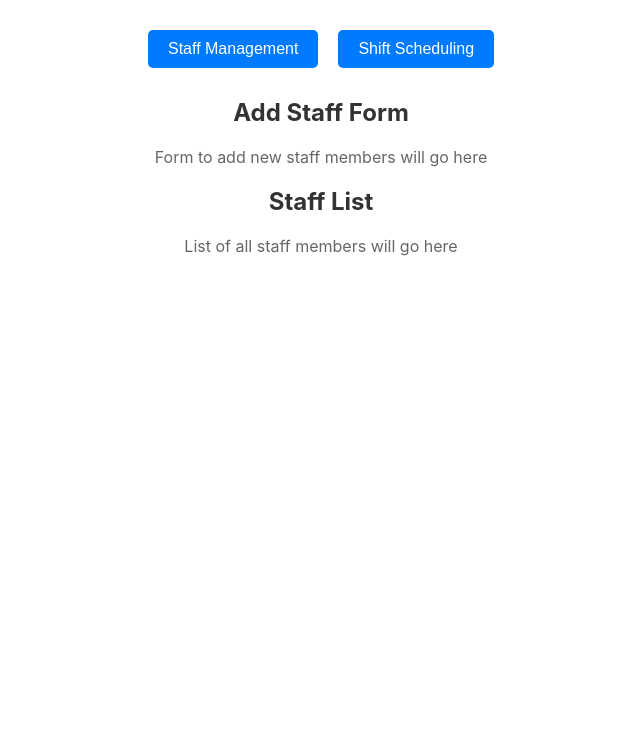
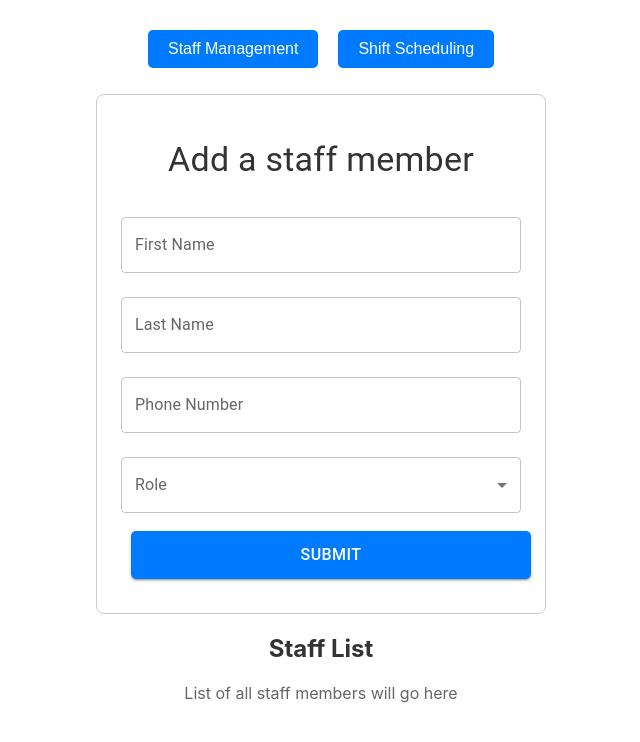
Before and after one commit to noodlewavey/restaurant-scheduler, a React (Create React App) app in the folder frontend/: page / in a window 1280 px wide. Shown: the top 742 px of the page, without its empty margins (319-959 px from the left). Built offline with nearby package versions, Linux system fonts and the light colour scheme.

Commit message:
Added component to add staff member, tested it on the frontend and made sure it connects to the backend. Error messages are all logged in my frontend testing. Will proceed to show stafflist after.

```diff
--- a/frontend/package.json
+++ b/frontend/package.json
@@ -3,6 +3,9 @@
   "version": "0.1.0",
   "private": true,
   "dependencies": {
+    "@emotion/react": "^11.14.0",
+    "@emotion/styled": "^11.14.1",
+    "@mui/material": "^7.2.0",
     "@testing-library/dom": "^10.4.1",
     "@testing-library/jest-dom": "^6.6.4",
     "@testing-library/react": "^16.3.0",
--- a/frontend/src/api/ShiftAPI.js
+++ b/frontend/src/api/ShiftAPI.js
@@ -8,7 +8,8 @@
             body: JSON.stringify(shiftData)
         });
         if (!response.ok) {
-            throw new Error('Failed to create shift');
+            const errorData = await response.json();
+            throw new Error(errorData.message || 'Failed to create shift');
         }
         return await response.json();
     } catch (error) {
@@ -26,7 +27,8 @@
             }
         });
         if (!response.ok) {
-            throw new Error('Failed to assign shift');
+            const errorData = await response.json();
+            throw new Error(errorData.message || 'Failed to assign shift');
         }
         return await response.json();
     } catch (error) {
--- a/frontend/src/api/StaffAPI.js
+++ b/frontend/src/api/StaffAPI.js
@@ -2,7 +2,8 @@
     try {
         const response = await fetch('/staff/get-staff-members-list');
         if (!response.ok) {
-            throw new Error('Failed to fetch staff members');
+            const errorData = await response.json();
+            throw new Error(errorData.message || 'Failed to fetch staff members');
         }
         return await response.json();
     } catch (error) {
@@ -21,7 +22,8 @@
             body: JSON.stringify(staffData)
         });
         if (!response.ok) {
-            throw new Error('Failed to save staff member');
+            const errorData = await response.json();
+            throw new Error(errorData.message || 'Failed to save staff member');
         }
         return await response.json();
     } catch (error) {
--- a/frontend/src/components/staff/AddStaffForm.js
+++ b/frontend/src/components/staff/AddStaffForm.js
@@ -1,11 +1,113 @@
-import React from 'react';
+import React, { useState } from 'react';
+import {
+  Box,
+  TextField,
+  Select,
+  MenuItem,
+  FormControl,
+  InputLabel,
+  Button,
+  Typography
+} from '@mui/material';
+import { saveStaffMember } from '../../api/StaffAPI';
 
 function AddStaffForm() {
+  const [formData, setFormData] = useState({
+    firstName: '',
+    lastName: '',
+    phoneNumber: '',
+    role: ''
+  });
+  const [message, setMessage] = useState('');
+  const [messageColor, setMessageColor] = useState('');
+
+  const handleInputChange = (field, value) => {
+    setFormData(prev => ({
+      ...prev,
+      [field]: value
+    }));
+  };
+
+  const handleSubmit = async () => {
+    try {
+      setMessage('');
+      const response = await saveStaffMember(formData);
+      setMessage('This staff member has been saved');
+      setMessageColor('green');
+      setFormData({
+        firstName: '',
+        lastName: '',
+        phoneNumber: '',
+        role: ''
+      });
+    } catch (error) {
+      setMessage(error.message || 'Failed to save staff member');
+      setMessageColor('red');
+    }
+  };
+
   return (
-    <div>
-      <h2>Add Staff Form</h2>
-      <p>Form to add new staff members will go here</p>
-    </div>
+    <Box sx={{ p: 3, border: '1px solid #ccc', borderRadius: 2, maxWidth: 400, mx: 'auto', my: 2 }}>
+      <Typography variant="h4" component="h2" gutterBottom>
+        Add a staff member
+      </Typography>
+
+      <TextField
+        fullWidth
+        label="First Name"
+        value={formData.firstName}
+        onChange={(e) => handleInputChange('firstName', e.target.value)}
+        margin="normal"
+      />
+
+      <TextField
+        fullWidth
+        label="Last Name"
+        value={formData.lastName}
+        onChange={(e) => handleInputChange('lastName', e.target.value)}
+        margin="normal"
+      />
+
+      <TextField
+        fullWidth
+        label="Phone Number"
+        value={formData.phoneNumber}
+        onChange={(e) => handleInputChange('phoneNumber', e.target.value)}
+        margin="normal"
+      />
+
+      <FormControl fullWidth margin="normal">
+        <InputLabel>Role</InputLabel>
+        <Select
+          value={formData.role}
+          label="Role"
+          onChange={(e) => handleInputChange('role', e.target.value)}
+        >
+          <MenuItem value="HOST">HOST</MenuItem>
+          <MenuItem value="SERVER">SERVER</MenuItem>
+          <MenuItem value="COOK">COOK</MenuItem>
+          <MenuItem value="MANAGER">MANAGER</MenuItem>
+        </Select>
+      </FormControl>
+
+      <Button
+        variant="contained"
+        onClick={handleSubmit}
+        sx={{ mt: 2 }}
+        fullWidth
+      >
+        Submit
+      </Button>
+
+      {message && (
+        <Typography
+          variant="body1"
+          sx={{ mt: 2, color: messageColor }}
+        >
+          {message}
+        </Typography>
+      )}
+    </Box>
   );
 }
 
```
Also changed, not shown: 1 other file (tests, documents, lock files or other folders).
